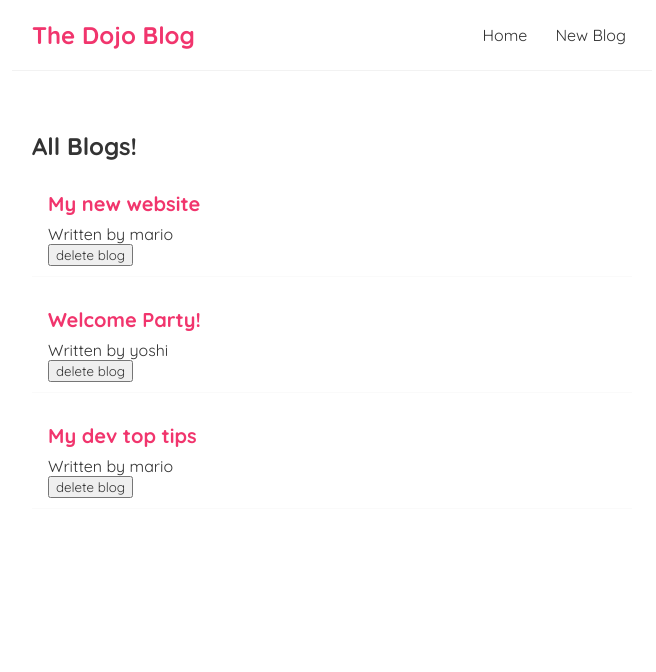
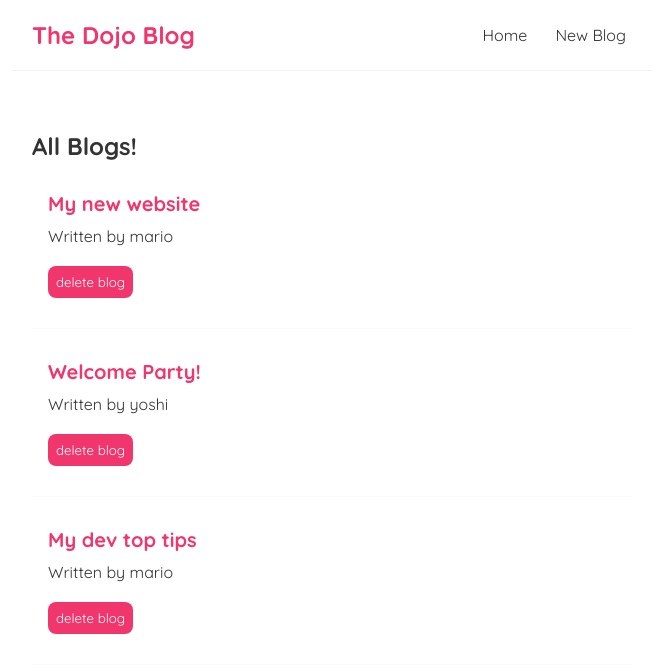
Before and after one commit to flowAlexS/ReactStart, a React (Create React App) app in the folder net-ninja/: page / in a window 1280 px wide. Shown: the top 672 px of the page, without its empty margins (308-964 px from the left). Built offline with nearby package versions, Linux system fonts and the light colour scheme.

Commit message:
Added the style

```diff
--- a/net-ninja/src/BlogList.js
+++ b/net-ninja/src/BlogList.js
@@ -4,9 +4,14 @@ const BlogList = ({ blogs, title, handleDelete }) => {
             <h2>{ title }</h2>
             {blogs.map(blog => (
                 <div className="blog-preview" key={ blog.id }>
-                    <h2>{ blog.title }</h2>
-                    <p>Written by { blog.author }</p>
-                    <button onClick={() => handleDelete(blog.id)}>delete blog</button>
+                    <div class="blog-details">
+                        <h2>{ blog.title }</h2>
+                        <p>Written by { blog.author }</p>
+                        <div>
+                            <button onClick={() => handleDelete(blog.id)}>delete blog</button>
+                        </div>
+                    </div>
+
                 </div>
             ))}
         </div>
```
